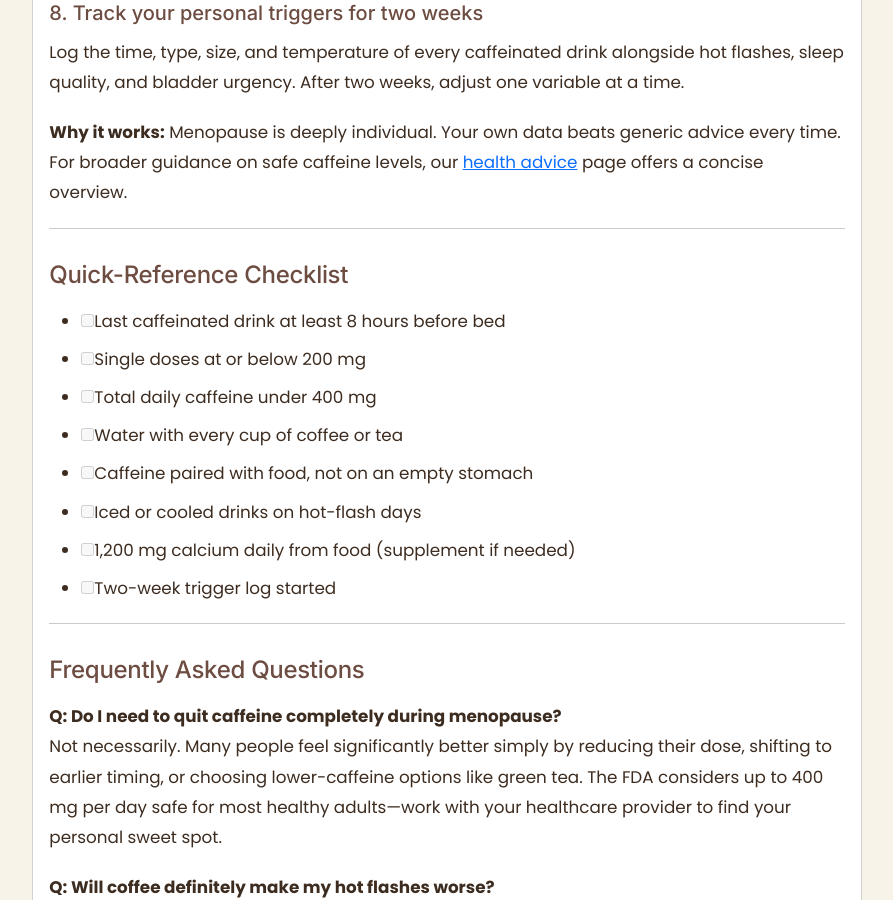
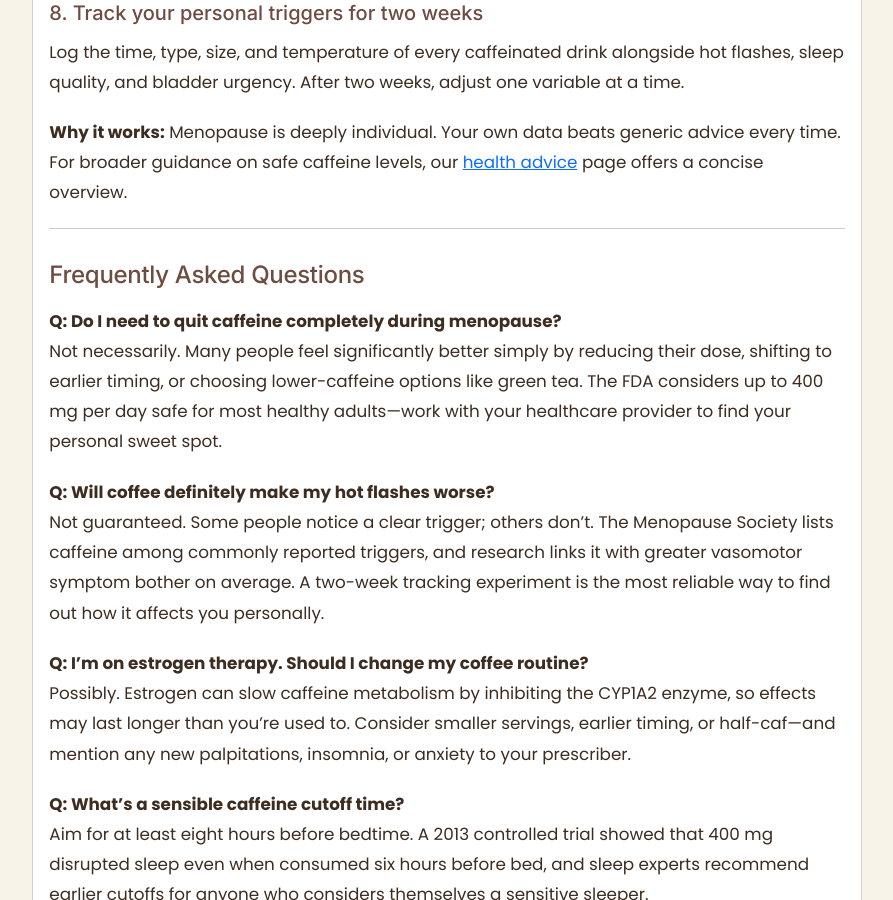
Before and after one commit to IUshakovsky/caff-calc, a Jekyll site: the page built from _posts/2026-02-16-caffeine-menopause-managing-symptoms.md, in a window 1280 px wide and 900 px high, scrolled down 4611 px. Shown: the whole window, without its empty margins (193-1086 px from the left). Built offline with Jekyll 4.4.1, drawn with Linux system fonts in a browser that asks for light colours.

Commit message:
blog post caffeine menopause remove checklist section

```diff
--- a/_posts/2026-02-16-caffeine-menopause-managing-symptoms.md
+++ b/_posts/2026-02-16-caffeine-menopause-managing-symptoms.md
@@ -117,19 +117,6 @@ Log the time, type, size, and temperature of every caffeinated drink alongside h
 
 ---
 
-## Quick-Reference Checklist
-
-- [ ] Last caffeinated drink at least 8 hours before bed
-- [ ] Single doses at or below 200 mg
-- [ ] Total daily caffeine under 400 mg
-- [ ] Water with every cup of coffee or tea
-- [ ] Caffeine paired with food, not on an empty stomach
-- [ ] Iced or cooled drinks on hot-flash days
-- [ ] 1,200 mg calcium daily from food (supplement if needed)
-- [ ] Two-week trigger log started
-
----
-
 ## Frequently Asked Questions
 
 **Q: Do I need to quit caffeine completely during menopause?**
```
Also changed, not shown: .windsurf/workflows/check-post-links.md (added).
